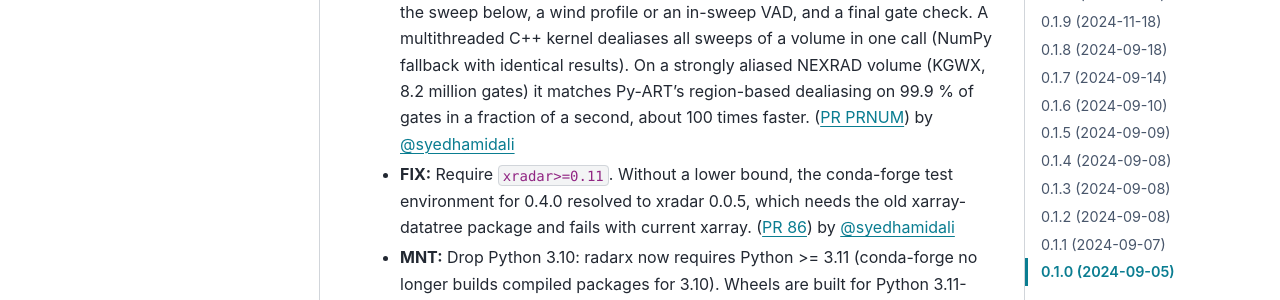
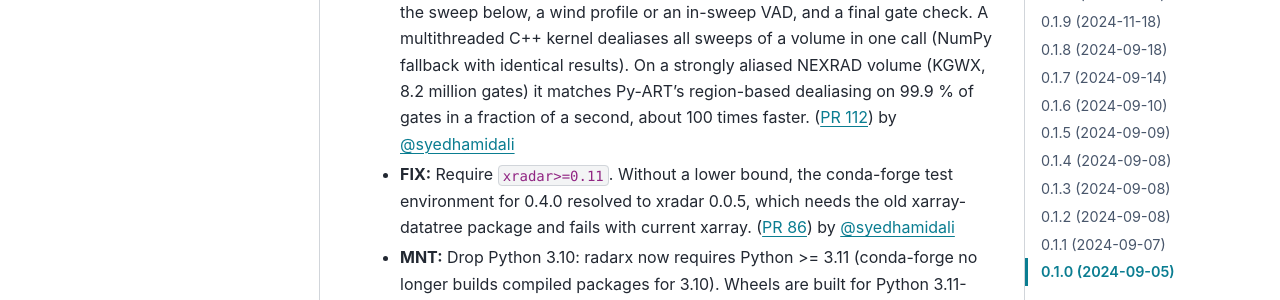
Before and after one commit to syedhamidali/radarx, a Sphinx documentation site: the page built from docs/history.md, in a window 1280 px wide and 900 px high. Shown: the part 445-745 px from the top of the window. Built offline with Sphinx 7.4.7 and the PyData theme 0.15.4, drawn with Linux system fonts in a browser that asks for light colours; the version number could not be read and is left out.

Commit message:
Add the PR number to the changelog entry

```diff
--- a/docs/history.md
+++ b/docs/history.md
@@ -1,7 +1,7 @@
 # History
 
 ## Unreleased
-- **ADD:** Fast Doppler velocity dealiasing (``radarx.retrieve.dealias_velocity``, ``ds.radarx.dealias()``, ``dtree.radarx.dealias()``). Region-based unfolding on the polar sweep grid: union-find regions, integer least-squares folds over the region graph (region and block coordinate descent), absolute fold from the sweep below, a wind profile or an in-sweep VAD, and a final gate check. A multithreaded C++ kernel dealiases all sweeps of a volume in one call (NumPy fallback with identical results). On a strongly aliased NEXRAD volume (KGWX, 8.2 million gates) it matches Py-ART's region-based dealiasing on 99.9 % of gates in a fraction of a second, about 100 times faster. ({pull}`PRNUM`) by [@syedhamidali](https://github.com/syedhamidali)
+- **ADD:** Fast Doppler velocity dealiasing (``radarx.retrieve.dealias_velocity``, ``ds.radarx.dealias()``, ``dtree.radarx.dealias()``). Region-based unfolding on the polar sweep grid: union-find regions, integer least-squares folds over the region graph (region and block coordinate descent), absolute fold from the sweep below, a wind profile or an in-sweep VAD, and a final gate check. A multithreaded C++ kernel dealiases all sweeps of a volume in one call (NumPy fallback with identical results). On a strongly aliased NEXRAD volume (KGWX, 8.2 million gates) it matches Py-ART's region-based dealiasing on 99.9 % of gates in a fraction of a second, about 100 times faster. ({pull}`112`) by [@syedhamidali](https://github.com/syedhamidali)
 - **FIX:** Require ``xradar>=0.11``. Without a lower bound, the conda-forge test environment for 0.4.0 resolved to xradar 0.0.5, which needs the old xarray-datatree package and fails with current xarray. ({pull}`86`) by [@syedhamidali](https://github.com/syedhamidali)
 - **MNT:** Drop Python 3.10: radarx now requires Python >= 3.11 (conda-forge no longer builds compiled packages for 3.10). Wheels are built for Python 3.11-3.14. ({pull}`87`) by [@syedhamidali](https://github.com/syedhamidali)
 - **MNT:** Remove the empty ``ruff.toml`` so ruff uses the ``pyproject.toml`` config again, fix its findings and unpin ruff in CI. ({pull}`106`) by [@syedhamidali](https://github.com/syedhamidali)
```
